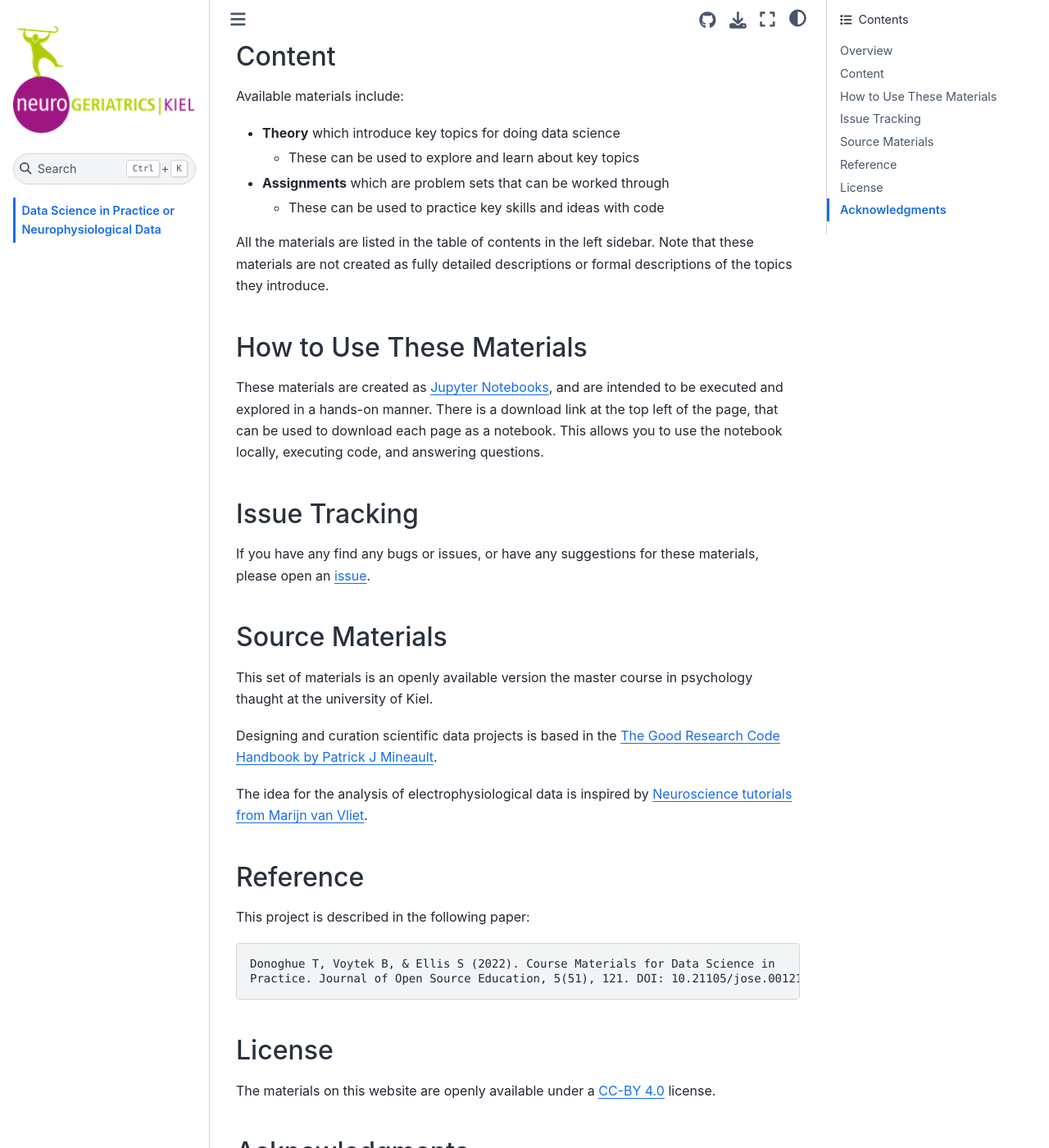
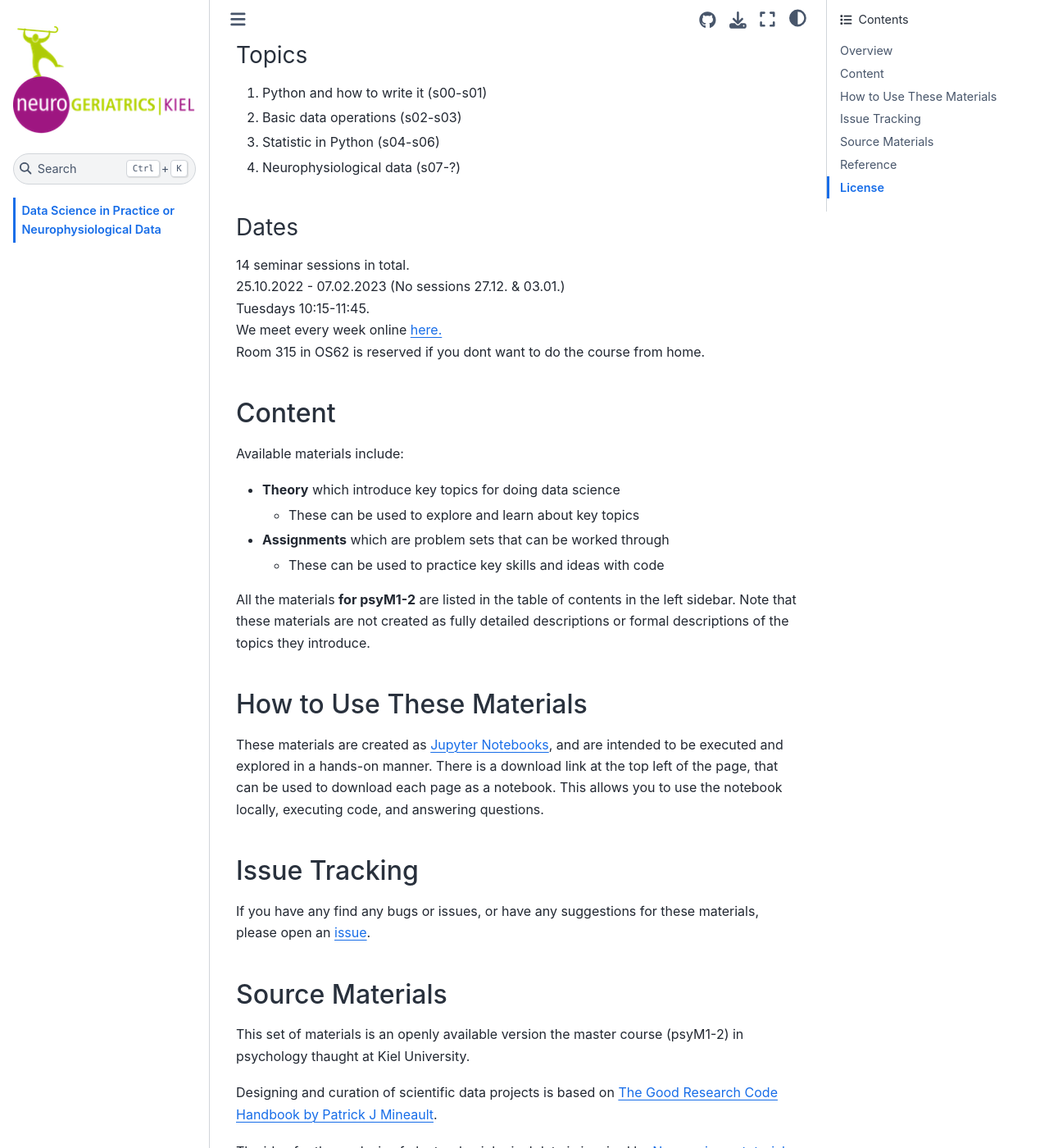
Before and after one commit to EEGLabUKSH/datascience_in_practice, a Jupyter Book: the page built from intro.md, in a window 1280 px wide and 1400 px high, scrolled down 483 px. Shown: the whole window at 82% size. Built offline with Jupyter Book 1.0.4 settings and Sphinx 7.4.7 and the Sphinx Book theme 1.1.4, drawn with Linux system fonts in a browser that asks for light colours; pages that are not in the unit, such as notebooks, are missing from menus; some of the changed text lies outside the part shown.

Commit message:
[FIX] typos and reorder topics

```diff
--- a/intro.md
+++ b/intro.md
@@ -8,6 +8,18 @@
 Data science is an emerging and multidisciplinary field, organized around the practice of analyzing data, and all the questions, practices and problems that entails.
 These materials focus on the practical elements of finding, analyzing, interpreting and contextualizing data analysis, in order to practice answering questions with data.
 
+### Topics
+1. Python and how to write it (s00-s01)
+2. Basic data operations (s02-s03)
+3. Statistic in Python (s04-s06)
+4. Neurophysiological data (s07-?)
+
+### Dates
+14 seminar sessions in total. <br>
+25.10.2022 - 07.02.2023 (No sessions 27.12. & 03.01.)<br>
+Tuesdays 10:15-11:45.<br>
+We meet every week online [here.](https://mediaportal01.rz.uni-kiel.de/b/wel-qyn-wtn-8rj)<br>
+Room 315 in OS62 is reserved if you dont want to do the course from home.
 
 ## Content
 
@@ -18,7 +30,7 @@
 - **Assignments** which are problem sets that can be worked through
     - These can be used to practice key skills and ideas with code
 
-All the materials are listed in the table of contents in the left sidebar.
+All the materials **for psyM1-2** are listed in the table of contents in the left sidebar.
 Note that these materials are not created as fully detailed descriptions or formal descriptions of the topics they introduce.
 
 ## How to Use These Materials
@@ -29,20 +41,20 @@
 ## Issue Tracking
 
 If you have any find any bugs or issues, or have any suggestions for these materials, please open an
-[issue](https://github.com/DataScienceInPractice/Site/issues).
+[issue](https://github.com/BioPsychKiel/datascience_in_practice/issues).
 
 ## Source Materials
 
-This set of materials is an openly available version the master course in psychology thaught at the university of Kiel.
+This set of materials is an openly available version the master course (psyM1-2) in psychology thaught at Kiel University.
 
-Designing and curation scientific data projects is based in the [The Good Research Code Handbook by Patrick J Mineault](https://dx.doi.org/10.5281/zenodo.5796873).
+Designing and curation of scientific data projects is based on [The Good Research Code Handbook by Patrick J Mineault](https://dx.doi.org/10.5281/zenodo.5796873).
 
 The idea for the analysis of electrophysiological data is inspired by [Neuroscience tutorials from Marijn van Vliet](https://github.com/wmvanvliet/neuroscience_tutorials).
 
 
 ## Reference
 
-This project is described in the following paper:
+This content of the course is partially described in the following paper:
 
     Donoghue T, Voytek B, & Ellis S (2022). Course Materials for Data Science in
     Practice. Journal of Open Source Education, 5(51), 121. DOI: 10.21105/jose.00121
@@ -52,7 +64,3 @@
 
 The materials on this website are openly available under a
 [CC-BY 4.0](https://creativecommons.org/licenses/by/4.0/) license.
-
-## Acknowledgments
-
-The original university course was created by [Bradley Voytek's lab](https://voyteklab.com/).
```
Also changed, not shown: 2 other files.
